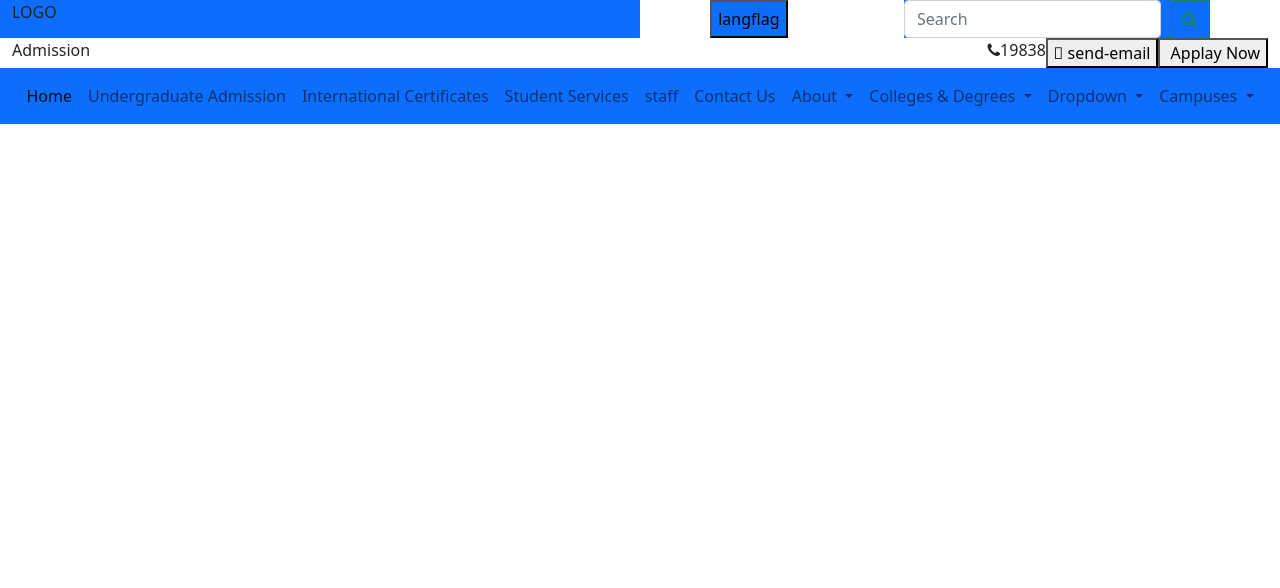
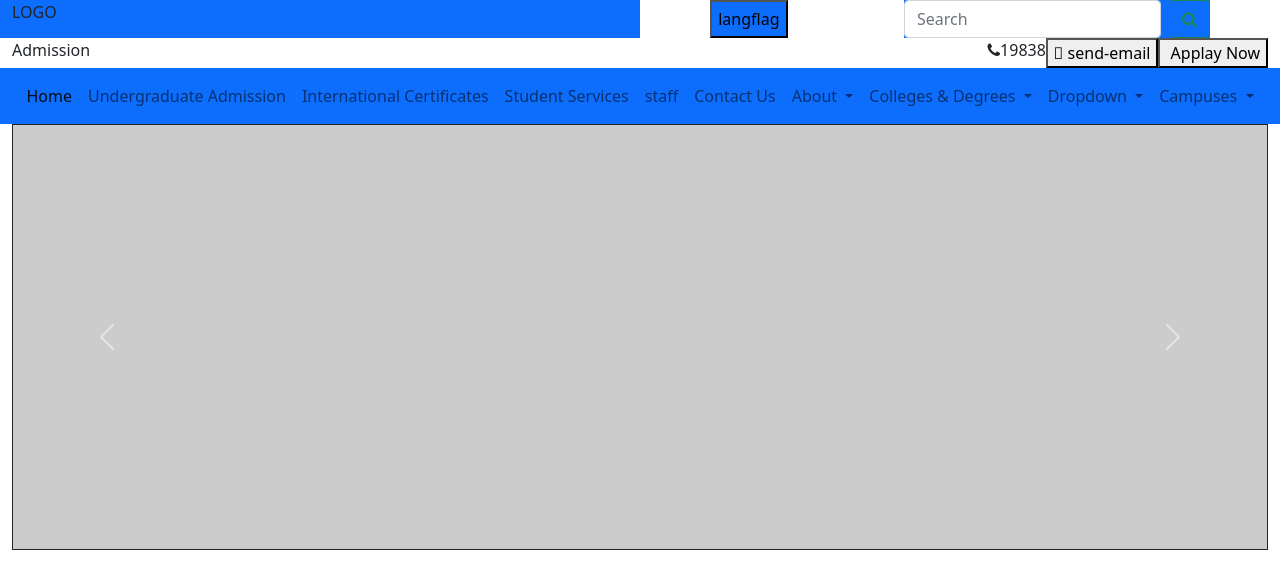
Before and after one commit to al-amiir/arab-academy, a website: page index.html in a window 1280 px wide. Drawn offline with nearby package versions, Linux system fonts and the light colour scheme; placeholder pictures from the web are drawn by us; some icons are missing.

Commit message:
Carousel primary design

```diff
--- a/index.html
+++ b/index.html
@@ -26,6 +26,7 @@
   </head>
   <body>
     <div class="container-fluid">
+      <!-- Header -->
       <section class="header">
         <!-- 1 -->
         <div class="row">
@@ -227,7 +228,56 @@
           </div>
         </nav>
       </section>
-      <section class="caursol"></section>
+      <!-- Caursol -->
+      <section class="carousel-container">
+        <div
+          id="carouselExampleFade"
+          class="carousel slide carousel-fade"
+          data-bs-ride="carousel"
+        >
+          <div class="carousel-inner">
+            <div class="carousel-item active">
+              <img
+                src="https://via.placeholder.com/450"
+                class="d-block w-100"
+                alt="..."
+              />
+            </div>
+            <div class="carousel-item">
+              <img
+                src="https://via.placeholder.com/650"
+                class="d-block w-100"
+                alt="..."
+              />
+            </div>
+            <div class="carousel-item">
+              <img
+                src="https://via.placeholder.com/450"
+                class="d-block w-100"
+                alt="..."
+              />
+            </div>
+          </div>
+          <button
+            class="carousel-control-prev"
+            type="button"
+            data-bs-target="#carouselExampleFade"
+            data-bs-slide="prev"
+          >
+            <span class="carousel-control-prev-icon" aria-hidden="true"></span>
+            <span class="visually-hidden">Previous</span>
+          </button>
+          <button
+            class="carousel-control-next"
+            type="button"
+            data-bs-target="#carouselExampleFade"
+            data-bs-slide="next"
+          >
+            <span class="carousel-control-next-icon" aria-hidden="true"></span>
+            <span class="visually-hidden">Next</span>
+          </button>
+        </div>
+      </section>
       <section class="Campuses"></section>
       <section class="instruction"></section>
       <section class="instruction"></section>
--- /dev/null
+++ b/style/scss/component/caursoul.scss
@@ -0,0 +1,7 @@
+.carousel {
+  border: 1px solid;
+  height: 426px;
+  &-inner {
+    height: 100%;
+  }
+}
--- a/style/scss/main.scss
+++ b/style/scss/main.scss
@@ -1,13 +1,9 @@
 @import "../../node_modules/bootstrap/scss/bootstrap.scss";
-.button {
-  color: black;
-  & {
-    color: blue;
-  }
-}
 
 @include media-breakpoint-up(md) {
   .container {
     background-color: brown;
   }
 }
+
+@import "./component/caursoul.scss";
```
Also changed, not shown: style/css/main.css, 2 other files.
